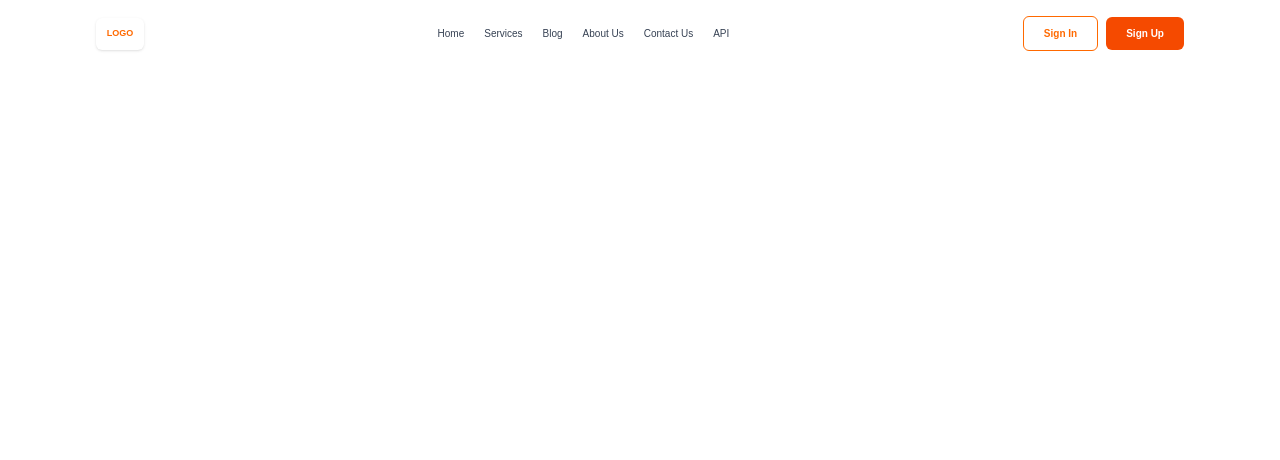
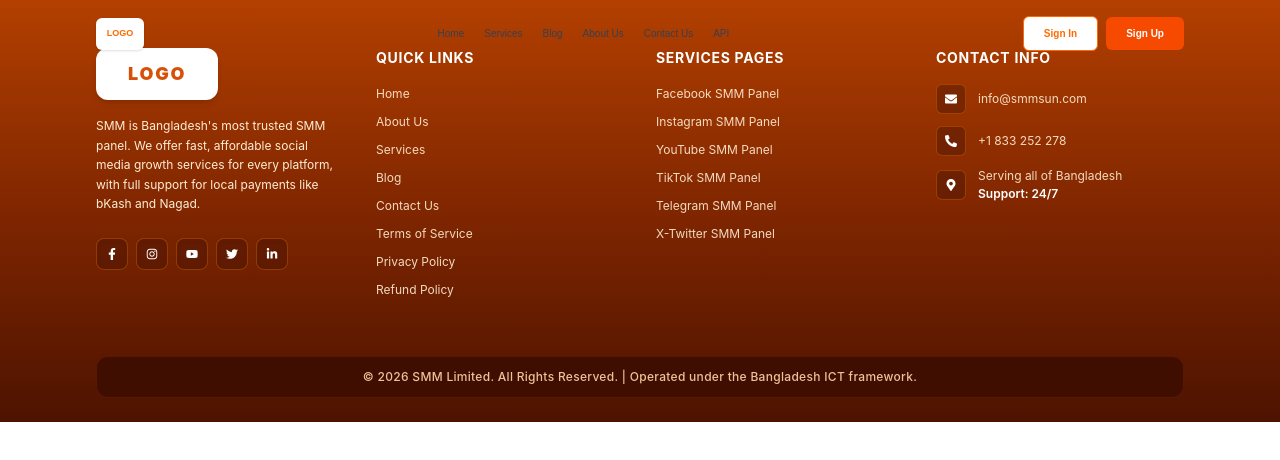
Before and after one commit to NusratTabassum3/Inforisen, a React (Vite) app: page / in a window 1280 px wide. Shown: the top 460 px of the page. Built offline with nearby package versions, Linux system fonts and the light colour scheme.

Commit message:
Footer Created

```diff
--- a/package.json
+++ b/package.json
@@ -14,6 +14,7 @@
     "lucide-react": "^1.42.0",
     "react": "^19.2.8",
     "react-dom": "^19.2.8",
+    "react-icons": "^5.7.0",
     "tailwindcss": "^4.3.3"
   },
   "devDependencies": {
--- /dev/null
+++ b/src/component/common/Container.jsx
@@ -0,0 +1,11 @@
+function Container({ children, className = "" }) {
+  return (
+    <div
+      className={`mx-auto w-full max-w-6xl px-4 sm:px-6 lg:px-8 ${className}`}
+    >
+      {children}
+    </div>
+  );
+}
+
+export default Container;
--- /dev/null
+++ b/src/component/common/SectionTitle.jsx
@@ -0,0 +1,26 @@
+function SectionTitle({ eyebrow, title, highlight, description }) {
+  return (
+    <div className="mx-auto max-w-2xl text-center">
+      {eyebrow && (
+        <p className="text-[10px] font-semibold uppercase tracking-widest text-orange-500">
+          {eyebrow}
+        </p>
+      )}
+
+      <div className="mx-auto mt-2 h-0.5 w-8 bg-orange-500" />
+
+      <h2 className="mt-4 text-2xl font-bold leading-tight text-gray-800 sm:text-3xl">
+        {title}{" "}
+        {highlight && <span className="text-orange-500">{highlight}</span>}
+      </h2>
+
+      {description && (
+        <p className="mt-3 text-xs leading-5 text-gray-500 sm:text-sm">
+          {description}
+        </p>
+      )}
+    </div>
+  );
+}
+
+export default SectionTitle;
--- a/src/component/layout/Footer.jsx
+++ b/src/component/layout/Footer.jsx
@@ -1,5 +1,145 @@
-function Footer() {
-  return <div></div>;
-}
+import {
+  FaEnvelope,
+  FaFacebookF,
+  FaInstagram,
+  FaLinkedinIn,
+  FaMapMarkerAlt,
+  FaPhoneAlt,
+  FaTwitter,
+  FaYoutube,
+} from "react-icons/fa";
+import { footerData } from "../../data/footer";
+import Container from "../common/Container";
+
+const Footer = () => {
+  return (
+    <footer className="bg-gradient-to-b from-[#b34000] via-[#802600] to-[#4d1300] text-white pt-12 pb-6 px-4 font-sans relative overflow-hidden">
+      <Container>
+        {/* Main Footer Content */}
+        <div className="grid grid-cols-1 md:grid-cols-2 lg:grid-cols-4 gap-8 mb-10">
+          {/* Column 1: Logo, Text & Social Icons */}
+          <div className="flex flex-col items-start space-y-4">
+            <div className="bg-white px-8 py-3 rounded-xl shadow-md w-fit">
+              <span className="text-[#d65108] font-black tracking-widest text-lg uppercase">
+                LOGO
+              </span>
+            </div>
+            <p className="text-xs text-orange-100 leading-relaxed max-w-sm">
+              {footerData.description}
+            </p>
+            <div className="flex space-x-2 pt-2">
+              {[
+                { icon: <FaFacebookF />, href: "#" },
+                { icon: <FaInstagram />, href: "#" },
+                { icon: <FaYoutube />, href: "#" },
+                { icon: <FaTwitter />, href: "#" },
+                { icon: <FaLinkedinIn />, href: "#" },
+              ].map((item, idx) => (
+                <a
+                  key={idx}
+                  href={item.href}
+                  className="w-8 h-8 rounded-lg bg-orange-950/40 border border-orange-400/30 flex items-center justify-center text-white hover:bg-orange-600 transition-colors duration-200 text-xs shadow-inner"
+                >
+                  {item.icon}
+                </a>
+              ))}
+            </div>
+          </div>
+
+          {/* Column 2: Quick Links */}
+          <div>
+            <h3 className="text-sm font-bold mb-4 text-white uppercase tracking-wider">
+              Quick Links
+            </h3>
+            <ul className="space-y-2 text-xs">
+              {footerData.quickLinks.map((link, idx) => (
+                <li key={idx}>
+                  <a
+                    href={link.href}
+                    className="text-orange-100/90 hover:text-white transition-colors duration-200 block py-0.5"
+                  >
+                    {link.label}
+                  </a>
+                </li>
+              ))}
+            </ul>
+          </div>
+
+          {/* Column 3: Services Pages */}
+          <div>
+            <h3 className="text-sm font-bold mb-4 text-white uppercase tracking-wider">
+              Services Pages
+            </h3>
+            <ul className="space-y-2 text-xs">
+              {footerData.servicesPages.map((service, idx) => (
+                <li key={idx}>
+                  <a
+                    href={service.href}
+                    className="text-orange-100/90 hover:text-white transition-colors duration-200 block py-0.5"
+                  >
+                    {service.label}
+                  </a>
+                </li>
+              ))}
+            </ul>
+          </div>
+
+          {/* Column 4: Contact Info */}
+          <div>
+            <h3 className="text-sm font-bold mb-4 text-white uppercase tracking-wider">
+              Contact Info
+            </h3>
+            <div className="space-y-3 text-xs text-orange-100/90">
+              <div className="flex items-center space-x-3">
+                <span className="p-2 rounded-md bg-orange-950/40 border border-orange-400/30 text-white shrink-0">
+                  <FaEnvelope className="text-xs" />
+                </span>
+                <a
+                  href={`mailto:${footerData.contactInfo.email}`}
+                  className="hover:text-white"
+                >
+                  {footerData.contactInfo.email}
+                </a>
+              </div>
+
+              <div className="flex items-center space-x-3">
+                <span className="p-2 rounded-md bg-orange-950/40 border border-orange-400/30 text-white shrink-0">
+                  <FaPhoneAlt className="text-xs" />
+                </span>
+                <a
+                  href={`tel:${footerData.contactInfo.phone}`}
+                  className="hover:text-white"
+                >
+                  {footerData.contactInfo.phone}
+                </a>
+              </div>
+
+              <div className="flex items-start space-x-3">
+                <span className="p-2 rounded-md bg-orange-950/40 border border-orange-400/30 text-white shrink-0 mt-0.5">
+                  <FaMapMarkerAlt className="text-xs" />
+                </span>
+                <div>
+                  <p>{footerData.contactInfo.address}</p>
+                  <p className="font-semibold text-white mt-0.5">
+                    {footerData.contactInfo.support}
+                  </p>
+                </div>
+              </div>
+            </div>
+          </div>
+        </div>
+
+        {/* Bottom Bar / Copyright */}
+        <div className="mt-8 pt-4">
+          <div className="bg-[#3a0d00]/80 backdrop-blur-md rounded-xl py-3 px-4 text-center border border-orange-900/40">
+            <p className="text-[11px] md:text-xs text-orange-200/90 tracking-wide font-medium">
+              {footerData.copyright}
+            </p>
+          </div>
+        </div>
+      </Container>
+    </footer>
+  );
+};
 
 export default Footer;
--- /dev/null
+++ b/src/data/footer.js
@@ -0,0 +1,30 @@
+export const footerData = {
+  description:
+    "SMM is Bangladesh's most trusted SMM panel. We offer fast, affordable social media growth services for every platform, with full support for local payments like bKash and Nagad.",
+  quickLinks: [
+    { label: "Home", href: "#" },
+    { label: "About Us", href: "#" },
+    { label: "Services", href: "#" },
+    { label: "Blog", href: "#" },
+    { label: "Contact Us", href: "#" },
+    { label: "Terms of Service", href: "#" },
+    { label: "Privacy Policy", href: "#" },
+    { label: "Refund Policy", href: "#" },
+  ],
+  servicesPages: [
+    { label: "Facebook SMM Panel", href: "#" },
+    { label: "Instagram SMM Panel", href: "#" },
+    { label: "YouTube SMM Panel", href: "#" },
+    { label: "TikTok SMM Panel", href: "#" },
+    { label: "Telegram SMM Panel", href: "#" },
+    { label: "X-Twitter SMM Panel", href: "#" },
+  ],
+  contactInfo: {
+    email: "info@smmsun.com",
+    phone: "+1 833 252 278",
+    address: "Serving all of Bangladesh",
+    support: "Support: 24/7",
+  },
+  copyright:
+    "© 2026 SMM Limited. All Rights Reserved. | Operated under the Bangladesh ICT framework.",
+};
--- a/src/pages/Home.jsx
+++ b/src/pages/Home.jsx
@@ -1,9 +1,11 @@
+import Footer from "../component/layout/Footer";
 import Navbar from "../component/layout/Navbar";
 
 function home() {
   return (
     <div>
       <Navbar />
+      <Footer />
     </div>
   );
 }
```
Also changed, not shown: 1 other file (tests, documents, lock files or other folders).
